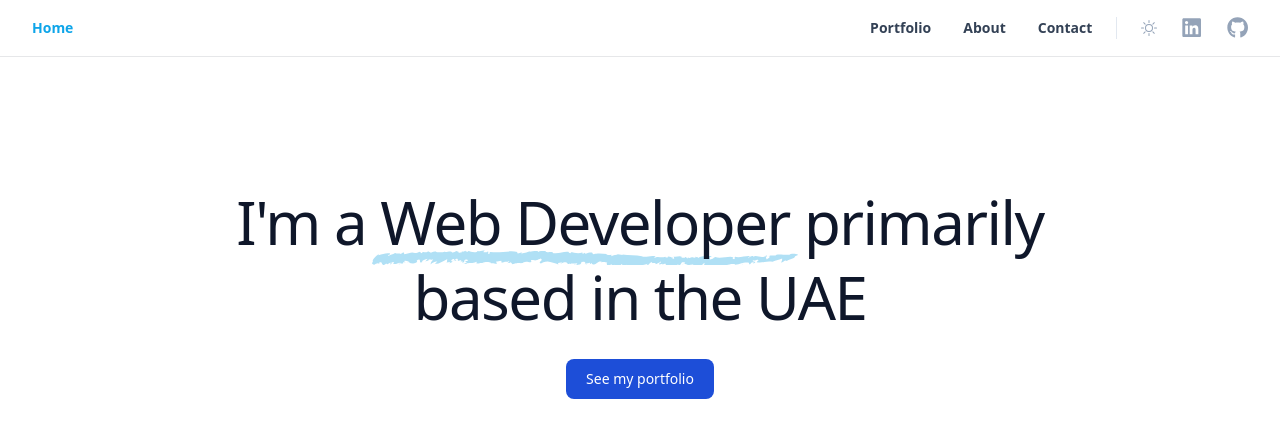
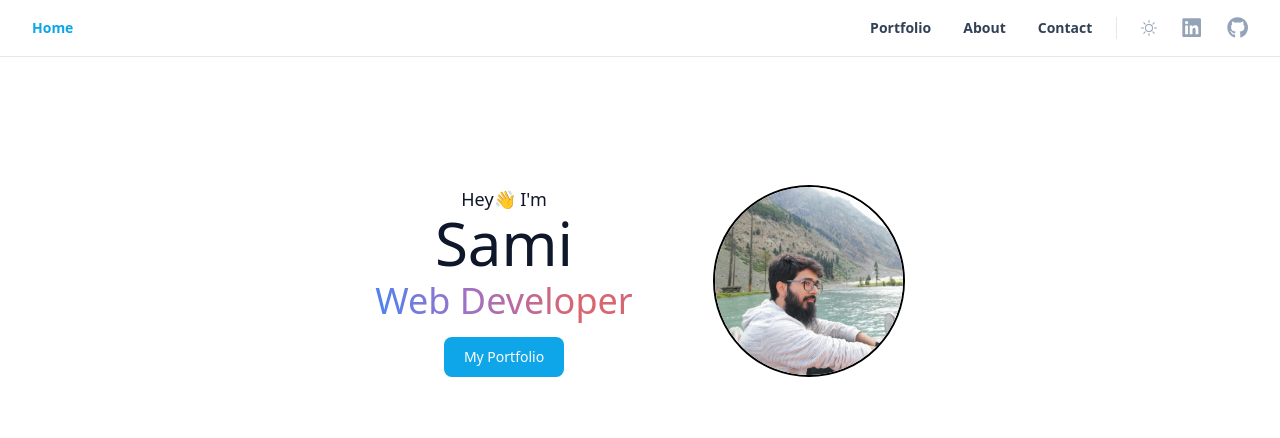
Before and after one commit to samimsu/samimsu.github.io, a React (Vite) app: page / in a window 1280 px wide. Shown: the top 438 px of the page. Built offline with nearby package versions, Linux system fonts and the light colour scheme.

Commit message:
Update home page content

```diff
--- a/src/App.css
+++ b/src/App.css
@@ -7,6 +7,13 @@
   max-width: 1280px;
   margin: 0 auto;
   text-align: center;
+}
+
+:root {
+  --bard-color-brand-text-gradient-stop-1: #4285f4;
+  --bard-color-brand-text-gradient-stop-2: #9b72cb;
+  --bard-color-brand-text-gradient-stop-3: #d96570;
+  --gem-sys-color--surface: #fff;
 }
 
 @layer utilities {
@@ -37,3 +44,26 @@
 .primary-text-color {
   @apply text-slate-700 dark:text-slate-400;
 }
+
+.bard-hello {
+  position: relative;
+  display: inline-block;
+  color: transparent;
+  background: linear-gradient(
+    74deg,
+    var(--bard-color-brand-text-gradient-stop-1) 0,
+    var(--bard-color-brand-text-gradient-stop-2) 9%,
+    var(--bard-color-brand-text-gradient-stop-3) 20%,
+    var(--bard-color-brand-text-gradient-stop-3) 24%,
+    var(--bard-color-brand-text-gradient-stop-2) 35%,
+    var(--bard-color-brand-text-gradient-stop-1) 44%,
+    var(--bard-color-brand-text-gradient-stop-2) 50%,
+    var(--bard-color-brand-text-gradient-stop-3) 56%,
+    var(--gem-sys-color--surface) 75%,
+    var(--gem-sys-color--surface) 100%
+  );
+  background-size: 400% 100%;
+  background-clip: text;
+  -webkit-background-clip: text;
+  -webkit-text-fill-color: transparent;
+}
--- a/src/pages/Home.tsx
+++ b/src/pages/Home.tsx
@@ -1,21 +1,37 @@
 import { Link } from "react-router-dom";
 import ButtonPrimary from "../components/ButtonPrimary";
 import RootLayout from "../layouts/RootLayout";
+import samiImage from "../assets/sami.jpeg";
 
 const Home = () => {
   return (
     <RootLayout>
       <div className="relative max-w-4xl mx-auto pt-20 sm:pt-24 lg:pt-32 flex flex-col space-y-6 items-center">
-        <h1 className="text-slate-900 font-medium !leading-tight text-4xl sm:text-5xl lg:text-6xl tracking-tight text-center dark:text-slate-200 z-20">
-          I'm a{" "}
-          <span className="relative sm:after:underline-svg sm:dark:after:underline-svg-dark">
-            <span className="relative z-10">Web Developer</span>
-          </span>{" "}
-          primarily based in the UAE
-        </h1>
-        <Link to="/portfolio">
-          <ButtonPrimary>See my portfolio</ButtonPrimary>
-        </Link>
+        <div className="flex flex-col-reverse sm:flex-row gap-8 sm:gap-20 items-center">
+          <div>
+            <h1 className="flex flex-col text-slate-900 font-medium text-4xl sm:text-5xl lg:text-6xl text-center dark:text-slate-200 z-20">
+              <span className="text-lg">Hey👋 I'm </span>
+              <span className="mb-2">Sami</span>
+              <div className="bard-hello flex flex-col">
+                <span className="pb-4 text-2xl sm:text-3xl lg:text-4xl">
+                  Web Developer
+                </span>
+              </div>
+            </h1>
+            <Link to="/portfolio">
+              <ButtonPrimary className="rounded-full !bg-sky-500 dark:!bg-sky-400  dark:!text-slate-900">
+                My Portfolio
+              </ButtonPrimary>
+            </Link>
+          </div>
+
+          <div className="max-w-48 aspect-square">
+            <img
+              src={samiImage}
+              className="object-cover object-left w-full h-full rounded-full border-2 border-black dark:border-slate-100"
+            />
+          </div>
+        </div>
       </div>
     </RootLayout>
   );
```
Also changed, not shown: src/assets/sami.jpeg (added).
